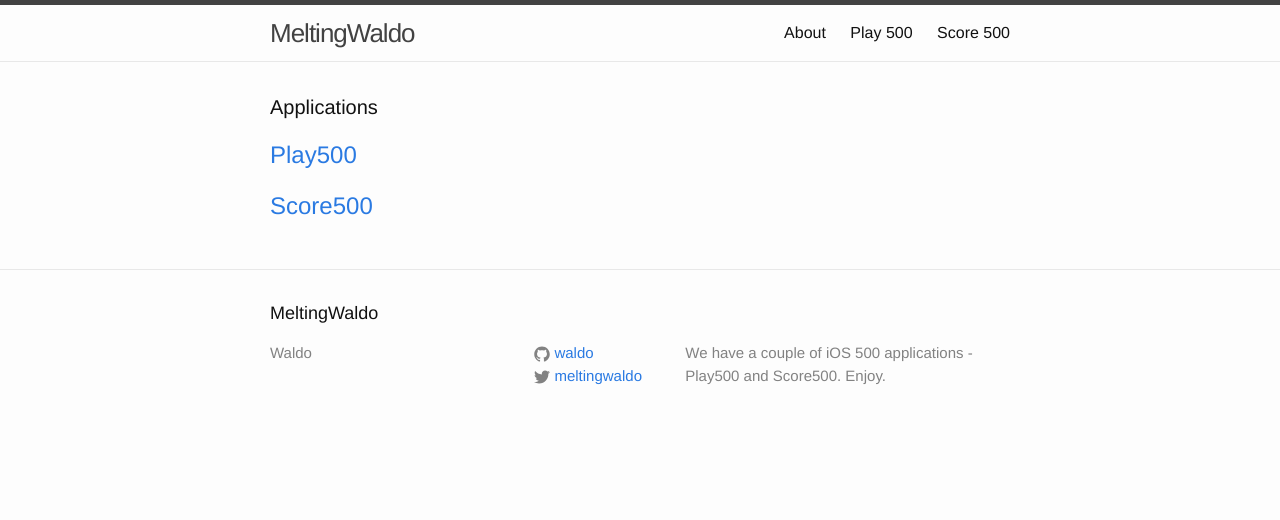
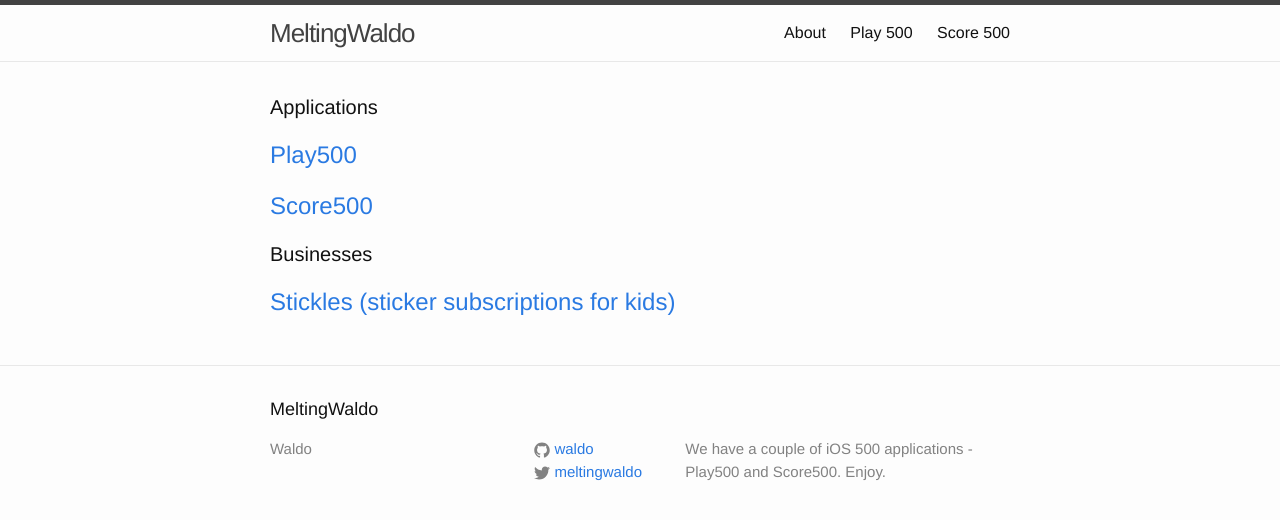
Before and after one commit to waldo/MeltingWaldo, a Jekyll site: the page built from index.html, in a window 1280 px wide. Shown: the top 520 px of the page. Built offline with Jekyll 4.4.1, drawn with Linux system fonts in a browser that asks for light colours.

Commit message:
Adds Stickles link

```diff
--- a/index.html
+++ b/index.html
@@ -11,4 +11,8 @@ layout: default
     <h2>
       <a class="page-link" href="/apps/score-500">Score500</a>
     </h2>
+  <h1 class="page-heading">Businesses</h1>
+    <h2>
+      <a class="page-link" href="https://www.stickles.com.au">Stickles (sticker subscriptions for kids)</a>
+    </h2>
 </div>
```
